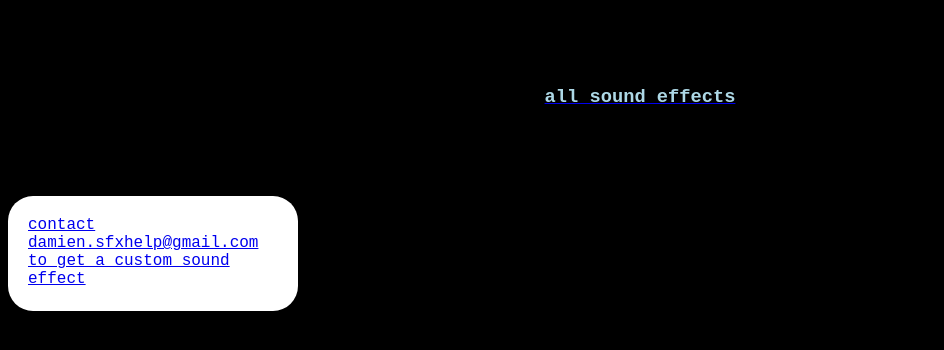
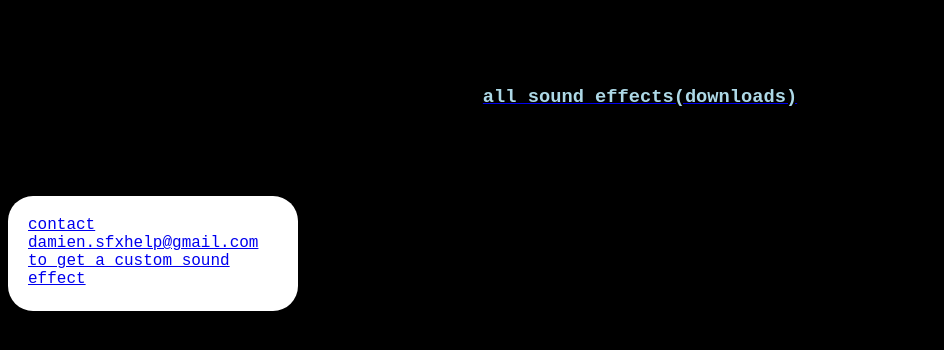
Before and after one commit to sfxsound/sfxsound.github.io, a plain HTML site: page index.html in a window 1280 px wide. Shown: the part 322-672 px from the top of the page, without its empty margins (0-944 px from the left). Drawn offline with Linux system fonts and the light colour scheme.

Commit message:
Update index.html

```diff
--- a/index.html
+++ b/index.html
@@ -40,7 +40,7 @@ body {
   </br>
 </br>
 <center></center><a href="https://sfxsound.github.io/sfx/" >
-  <center><h3 style="color:LightBlue;">all sound effects</h3>
+  <center><h3 style="color:LightBlue;">all sound effects(downloads)</h3>
 
   </a></center>
   </br>
```
